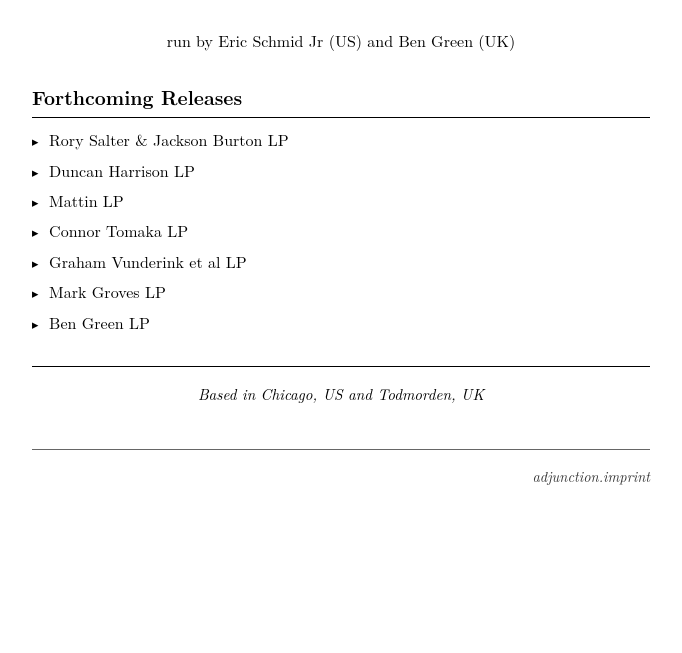
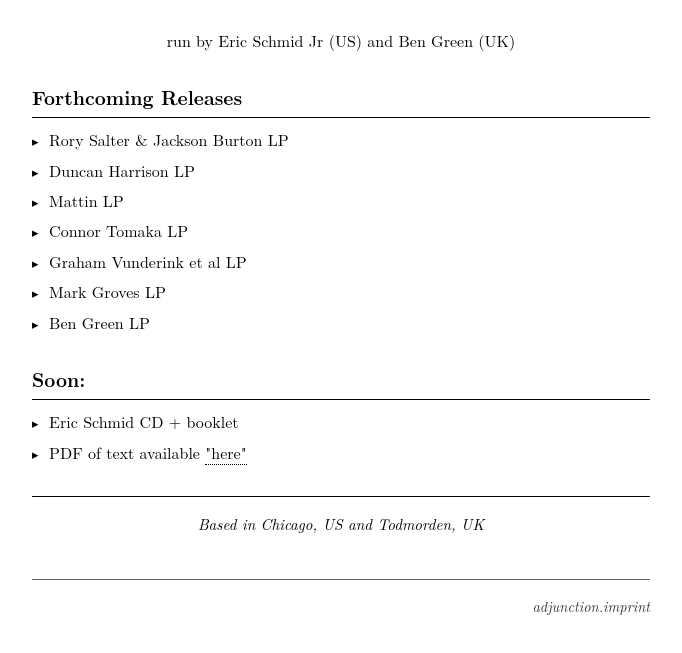
Before and after one commit to adjunctionimprint/adjunctionimprint.github.io, a plain HTML site: page index.html in a window 1280 px wide. Shown: the part 117-770 px from the top of the page, without its empty margins (299-981 px from the left). Drawn offline with Linux system fonts and the light colour scheme; a web font is replaced by a local one.

Commit message:
Update index.html

```diff
--- a/index.html
+++ b/index.html
@@ -152,6 +152,14 @@
             </ul>
         </div>
 
+                <div class="section">
+            <h2>Soon:</h2>
+            <ul>
+                <li>Eric Schmid CD + booklet</li>
+                <li>PDF of text available <a href="/schmid_on_diagonal_method.pdf">"here"</li>
+            </ul>
+        </div>
+
         <div class="locations">
             Based in Chicago, US and Todmorden, UK
         </div>
```
